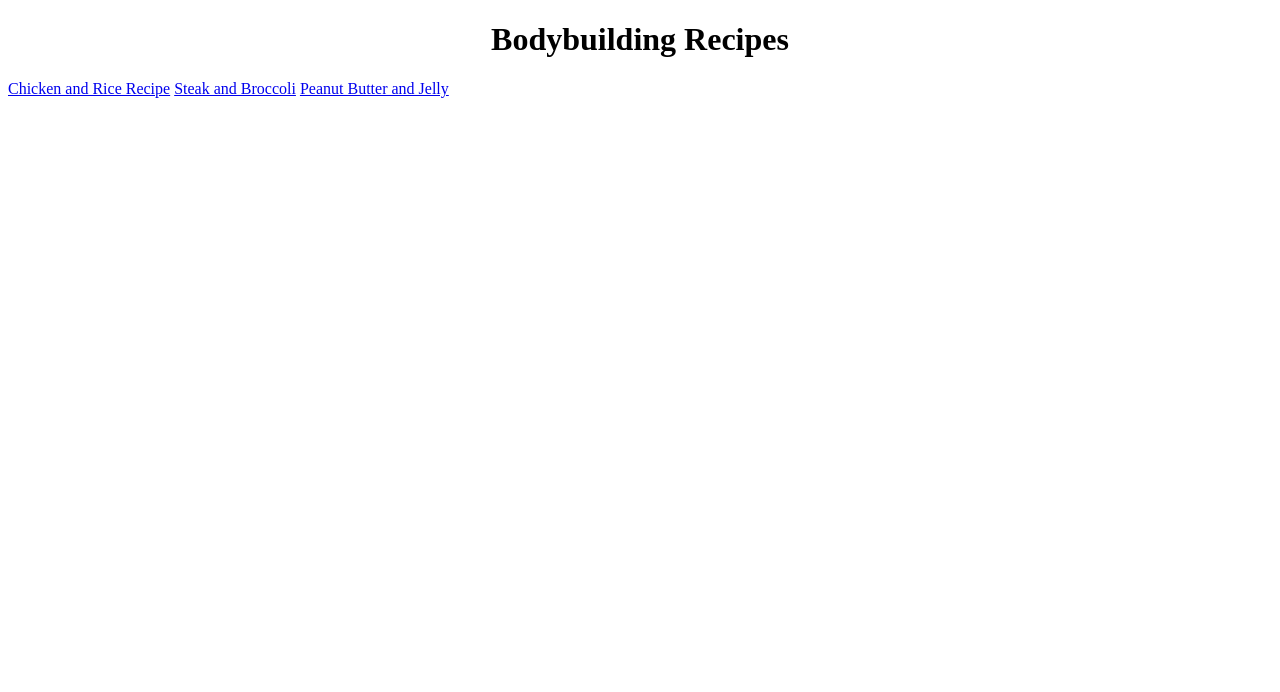
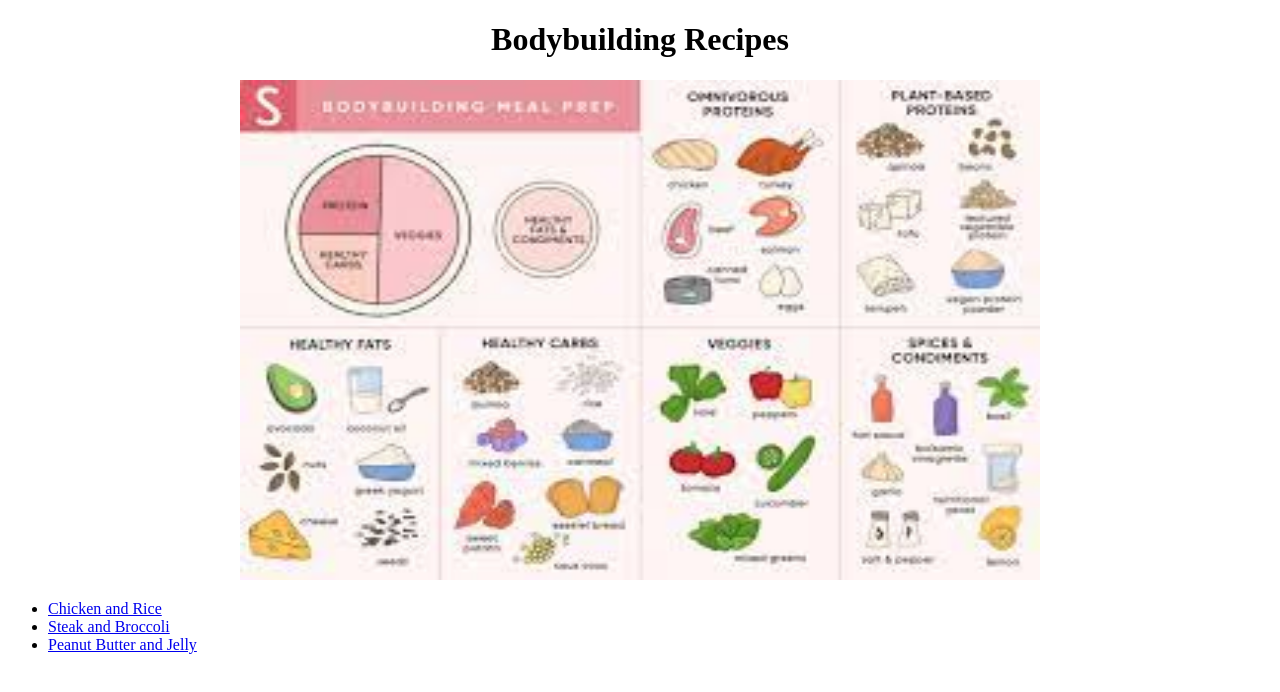
Before and after one commit to mohamed-barry/odin-recipes, a plain HTML site: page index.html in a window 1280 px wide. Drawn offline with Linux system fonts and the light colour scheme.

Commit message:
Adding images to all pages

```diff
--- a/index.html
+++ b/index.html
@@ -7,9 +7,14 @@
     <title>Odin-Recipes</title>
 </head>
 <body>
+
     <h1 style="text-align: center;" > Bodybuilding Recipes </h1>
-    <a href="recipes/chicken-rice.html"> Chicken and Rice Recipe</a>
-    <a href= "recipes/steak-broccoli.html"> Steak and Broccoli</a>
-    <a href="/recipes/pbj.html"> Peanut Butter and Jelly</a>
+   <center> <img src="/img/food.jpeg" width="800" height="500" > </center>
+    <ul>
+        <li> <a href="recipes/chicken-rice.html"> Chicken and Rice</a> </li>
+        <li> <a href= "recipes/steak-broccoli.html"> Steak and Broccoli</a>  </li>
+        <li> <a href="/recipes/pbj.html"> Peanut Butter and Jelly</a>  </li>
+    </ul>
+
 </body>
 </html>
```
Also changed, not shown: recipes/chicken-rice.html (+2 -0 lines), recipes/pbj.html (+1 -0 lines), recipes/steak-broccoli.html (+1 -0 lines), img/steak.jpeg (renamed from img/steak-rice.jpeg), 1 other file.
